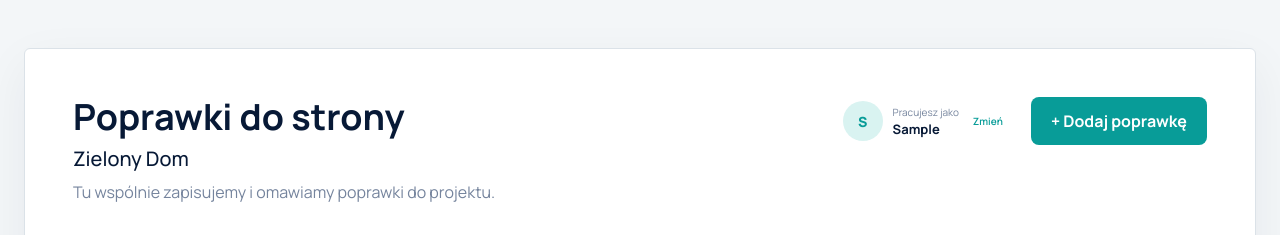
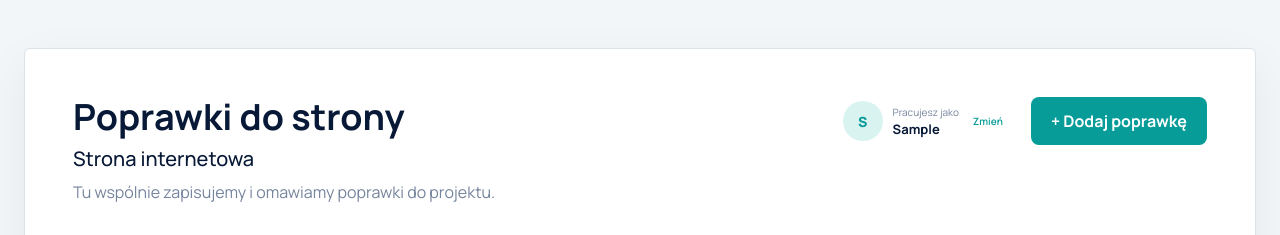
Before and after one commit to natalkakielbicka-coder/corrections-manager, a Vue app: page / in a window 1280 px wide. Both pictures are taken after typing "Sample" into the empty fields and a click on the button "Rozpocznij". Shown: the top 235 px of the page. Built offline with nearby package versions, Linux system fonts and the light colour scheme.

Commit message:
Display WordPress site name

```diff
--- a/src/components/project/ProjectHeader.vue
+++ b/src/components/project/ProjectHeader.vue
@@ -7,6 +7,10 @@ defineProps({
   canChangeUser: {
     type: Boolean,
     default: true,
+  },
+  siteName: {
+    type: String,
+    required: true,
   },
 })
 
@@ -18,7 +22,7 @@ defineEmits(['add-correction', 'change-user'])
     <div>
       <h1>Poprawki do strony</h1>
 
-      <p class="project-board__name">Zielony Dom</p>
+      <p class="project-board__name">{{ siteName }}</p>
 
       <p class="project-board__description">
         Tu wspólnie zapisujemy i omawiamy poprawki do projektu.
--- a/src/views/HomeView.vue
+++ b/src/views/HomeView.vue
@@ -13,6 +13,10 @@ import { useCurrentUser } from '../composables/useCurrentUser'
 import { useToast } from '../composables/useToast'
 import { correctionStatuses } from '../constants/correctionStatuses'
 import UserEntryScreen from '../components/UserEntryScreen.vue'
+
+const appElement = document.querySelector('#corrections-manager-app')
+
+const siteName = appElement?.dataset.siteName || 'Strona internetowa'
 
 const REFRESH_INTERVAL = 15_000
 
@@ -289,6 +293,7 @@ const confirmDeleteComment = () => {
   <main v-else class="page">
     <section class="project-board">
       <ProjectHeader
+        :site-name="siteName"
         :current-user-name="currentUserName"
         :can-change-user="!isWordPressUser"
         @add-correction="openCorrectionForm"
```
Also changed, not shown: 6 other files (tests, documents, lock files or other folders).
